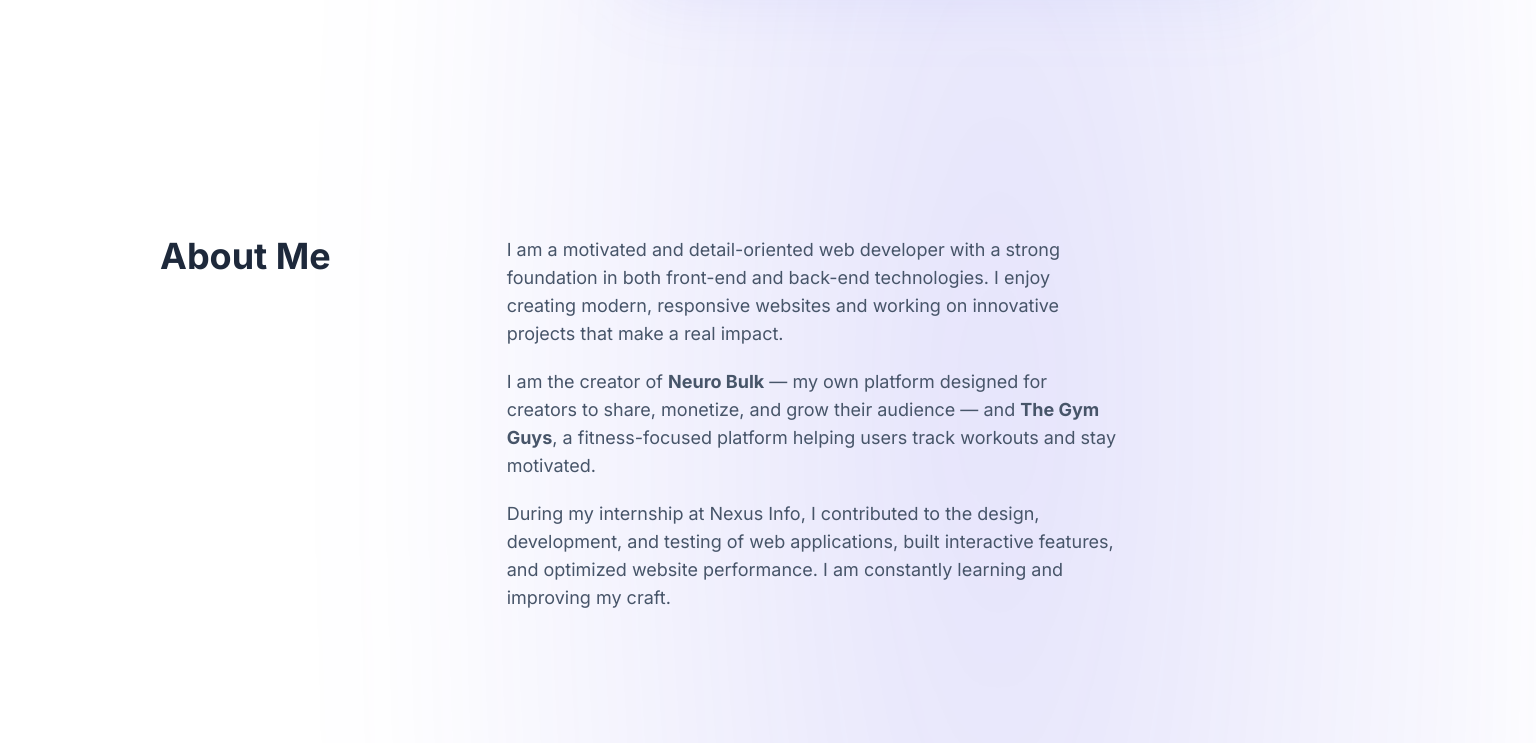
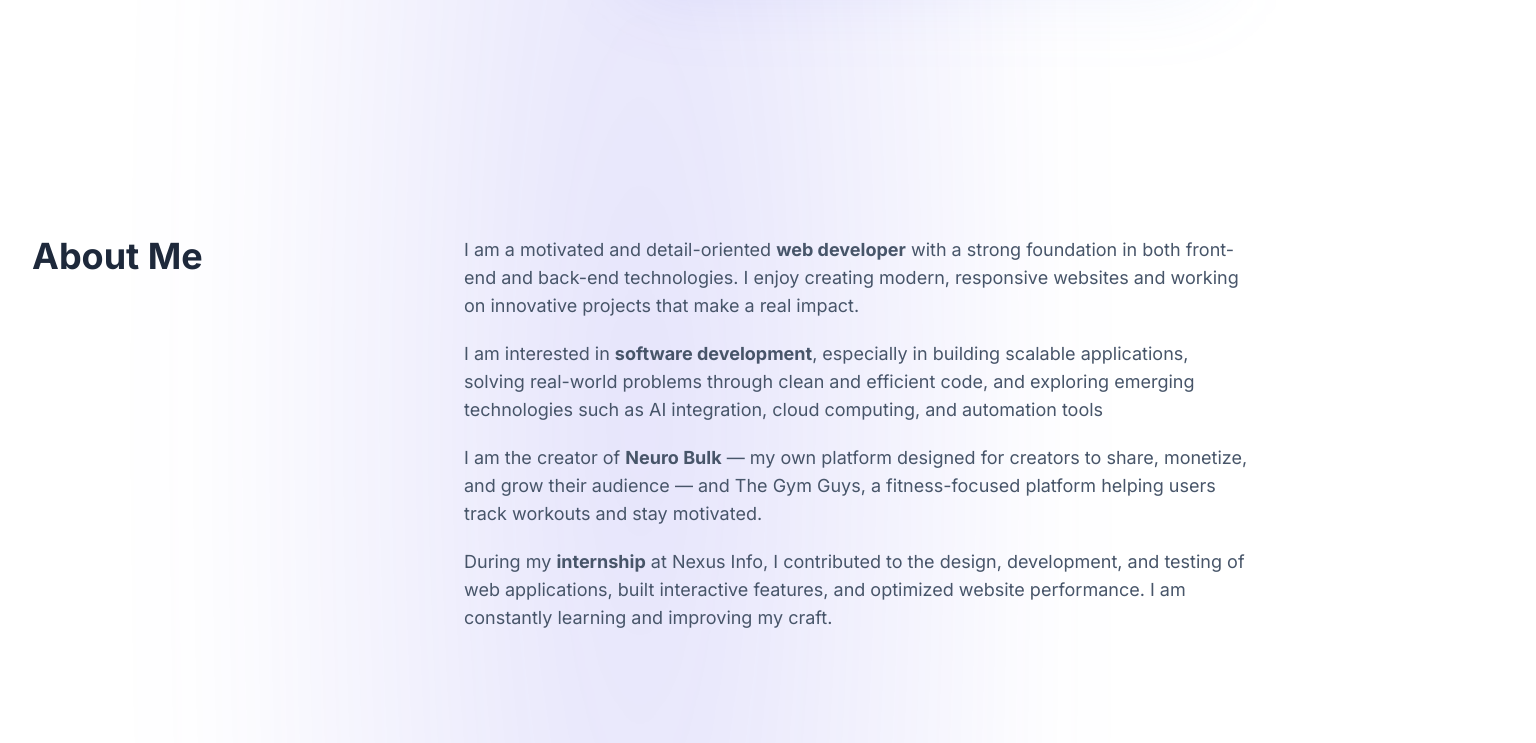
Before and after one commit to muthusiva16/MS-portfolio, a plain HTML site: page index.html in a window 1280 px wide. Shown: the part 660-1403 px from the top of the page, 1536 px wide, since content can reach past the window. Drawn offline with nearby package versions, Linux system fonts and the light colour scheme.

Commit message:
Updated portfolio

```diff
--- a/index.html
+++ b/index.html
@@ -49,20 +49,35 @@
     body { overflow-x: hidden; }
     /* Decorative gradient background */
     .bg-orb {
-      position: absolute; inset: -20%;
-      background: radial-gradient(60% 60% at 70% 30%, rgba(79,70,229,0.15), transparent 60%),
-                  radial-gradient(45% 45% at 20% 80%, rgba(14,165,233,0.18), transparent 60%);
-      filter: blur(60px); pointer-events: none;
-    }
+  position: absolute;
+  inset: -20%;
+  background: radial-gradient(60% 60% at 70% 30%, rgba(79,70,229,0.15), transparent 60%),
+              radial-gradient(45% 45% at 20% 80%, rgba(14,165,233,0.18), transparent 60%);
+  filter: blur(60px);
+  pointer-events: none;
+  max-width: 100vw;      /* 👈 important */
+  overflow-x: hidden;    /* 👈 prevents scroll */
+}
+
     /* Make sure anchored sections account for sticky header */
     section { scroll-margin-top: 96px; /* ~header height */ }
     /* Smooth shadow-on-scroll for header */
     header.header-shadow { box-shadow: 0 8px 24px rgba(2,6,23,0.06); }
+
+    /* Global fix for mobile scroll issue */
+html, body {
+  overflow-x: hidden !important;
+}
+
+header, main, section, div {
+  max-width: 100% !important;
+}
+
   </style>
 </head>
 <body class="font-sans text-slate-800 bg-white">
  <!-- ================= Header / Nav ================= -->
-<header id="site-header" class="fixed top-0 inset-x-0 z-50 bg-white/80 backdrop-blur border-b border-slate-200/60 transition-shadow">
+  <header id="site-header"class="fixed top-0 inset-x-0 z-50 bg-white/80 backdrop-blur border-b border-slate-200/60 transition-shadow w-full overflow-x-hidden">
   <div class="mx-auto max-w-7xl px-4 sm:px-6 lg:px-8">
     <div class="h-16 flex items-center justify-between">
       <!-- Brand -->
@@ -98,7 +113,7 @@
   </div>
 
   <!-- Mobile Nav Panel -->
-  <div id="mobile-nav" class="md:hidden hidden border-t border-slate-200 bg-white">
+  <div id="mobile-nav" class="md:hidden hidden w-full border-t border-slate-200 bg-white">
     <div class="mx-auto max-w-7xl px-4 sm:px-6 lg:px-8 py-4 flex flex-col gap-2">
       <a class="mobile-link px-3 py-3 rounded-xl text-sm font-medium hover:bg-slate-100" href="#home">Home</a>
       <a class="mobile-link px-3 py-3 rounded-xl text-sm font-medium hover:bg-slate-100" href="#about">About</a>
@@ -170,13 +185,15 @@
       <h2 data-aos="fade-up" class="text-3xl sm:text-4xl font-bold">About Me</h2>
       <div class="space-y-5" data-aos="fade-up" data-aos-delay="100">
         <p class="text-slate-600 text-lg">
-          I am a motivated and detail-oriented web developer with a strong foundation in both front-end and back-end technologies. I enjoy creating modern, responsive websites and working on innovative projects that make a real impact.
+          I am a motivated and detail-oriented <strong>web developer</strong> with a strong foundation in both front-end and back-end technologies. I enjoy creating modern, responsive websites and working on innovative projects that make a real impact.
+        </p>
+        <p class="text-slate-600 text-lg">I am interested in <strong>software development</strong>, especially in building scalable applications, solving real-world problems through clean and efficient code, and exploring emerging technologies such as AI integration, cloud computing, and automation tools
         </p>
         <p class="text-slate-600 text-lg">
-          I am the creator of <strong>Neuro Bulk</strong> — my own platform designed for creators to share, monetize, and grow their audience — and <strong>The Gym Guys</strong>, a fitness-focused platform helping users track workouts and stay motivated.
+          I am the creator of <strong>Neuro Bulk</strong> — my own platform designed for creators to share, monetize, and grow their audience — and The Gym Guys, a fitness-focused platform helping users track workouts and stay motivated.
         </p>
         <p class="text-slate-600 text-lg">
-          During my internship at Nexus Info, I contributed to the design, development, and testing of web applications, built interactive features, and optimized website performance. I am constantly learning and improving my craft.
+          During my <strong>internship</strong> at Nexus Info, I contributed to the design, development, and testing of web applications, built interactive features, and optimized website performance. I am constantly learning and improving my craft.
         </p>
       </div>
     </div>
@@ -232,7 +249,7 @@
       <div class="mx-auto max-w-6xl px-4 sm:px-6 lg:px-8">
         <div class="flex items-end justify-between gap-4 mb-10">
           <h2 data-aos="fade-up" class="text-3xl sm:text-4xl font-bold">Projects</h2>
-          <a data-aos="fade-up" data-aos-delay="100" href="https://github.com/" class="text-brand hover:font-medium" target="_blank" rel="noreferrer">View GitHub →</a>
+          <a data-aos="fade-up" data-aos-delay="100" href="https://github.com/muthusiva12" class="text-brand hover:font-medium" target="_blank" rel="noreferrer">View GitHub →</a>
         </div>
 
         <div class="grid md:grid-cols-2 gap-6">
```
